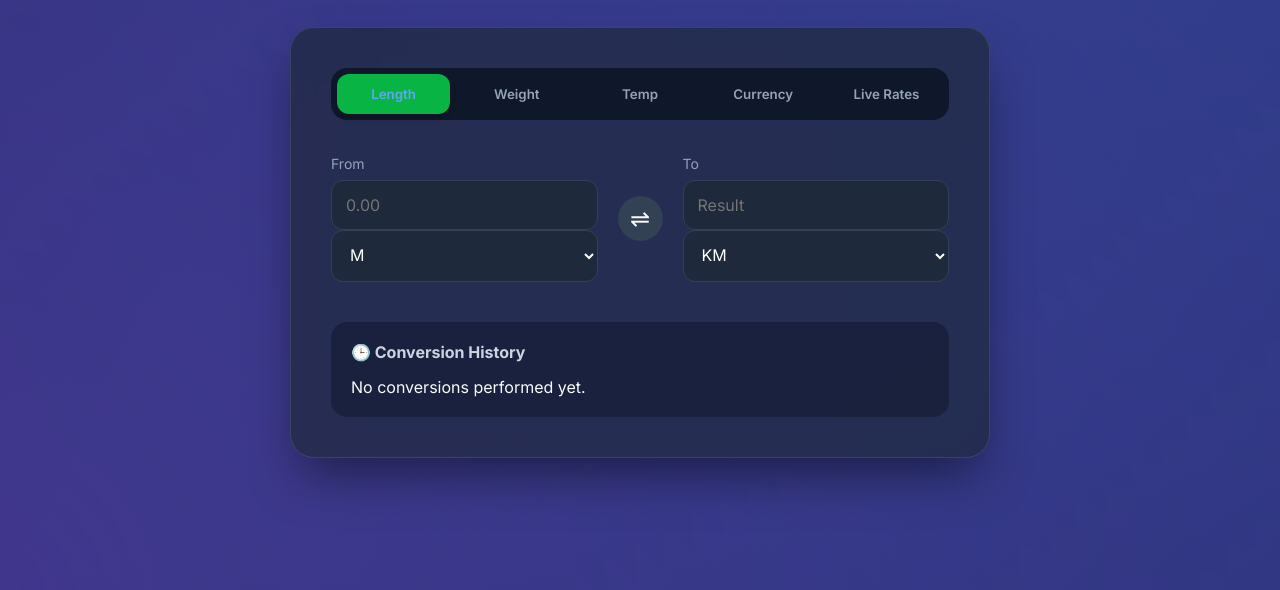
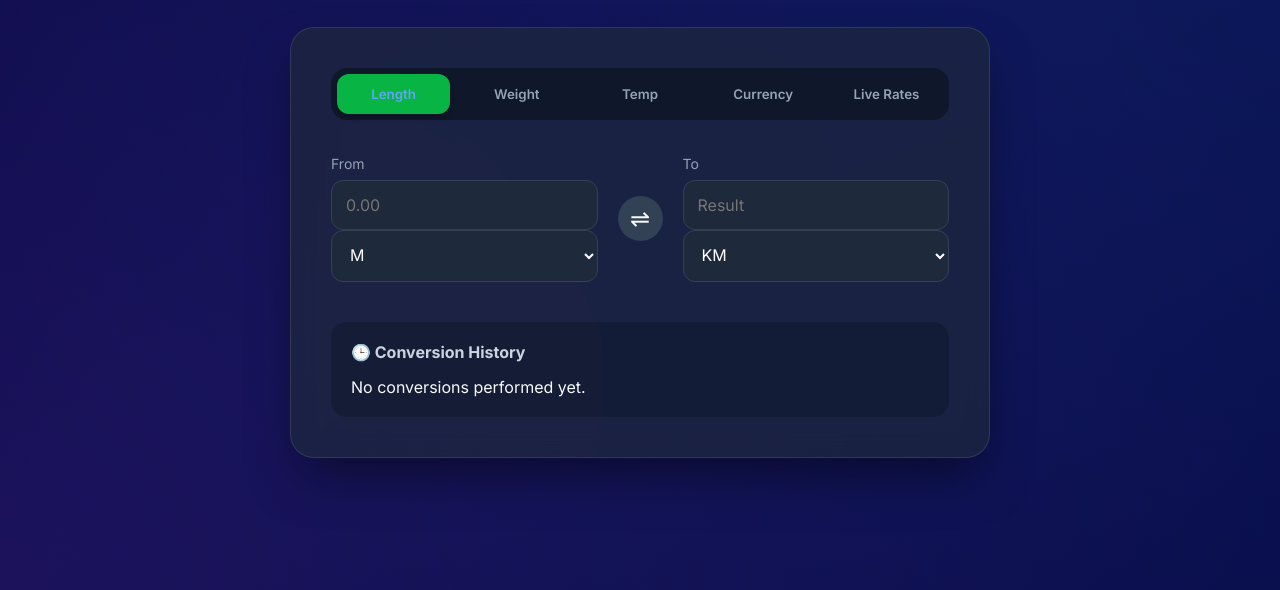
Before and after one commit to Mihiranga-K/Unit-Converter-Assignment-1, a website: page src/index.html in a window 1280 px wide. Shown: the part 210-800 px from the top of the page. Drawn offline with Linux system fonts and the light colour scheme.

Commit message:
Change body background color

```diff
--- a/src/styles/main.css
+++ b/src/styles/main.css
@@ -6,7 +6,7 @@
 }
 
 body {
-    background: #2E2E73;
+    background: #000036;
     color: #f8fafc;
     min-height: 100vh;
     display: flex;
```
